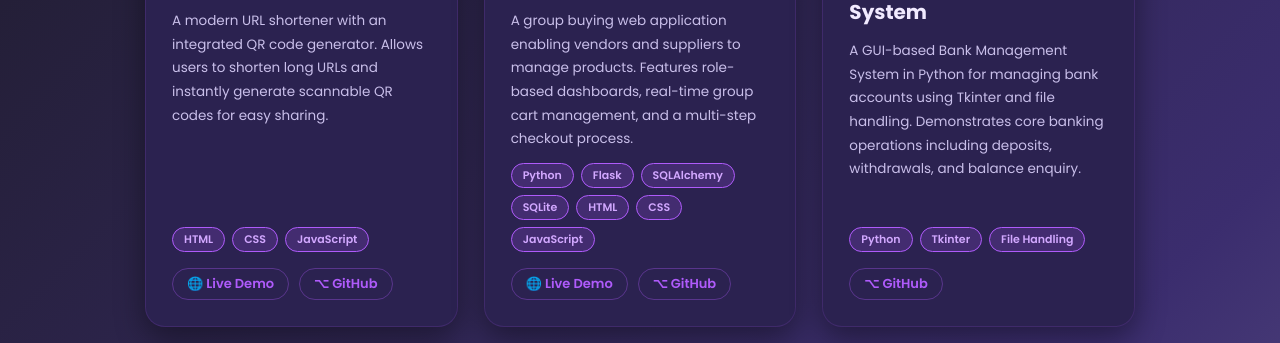
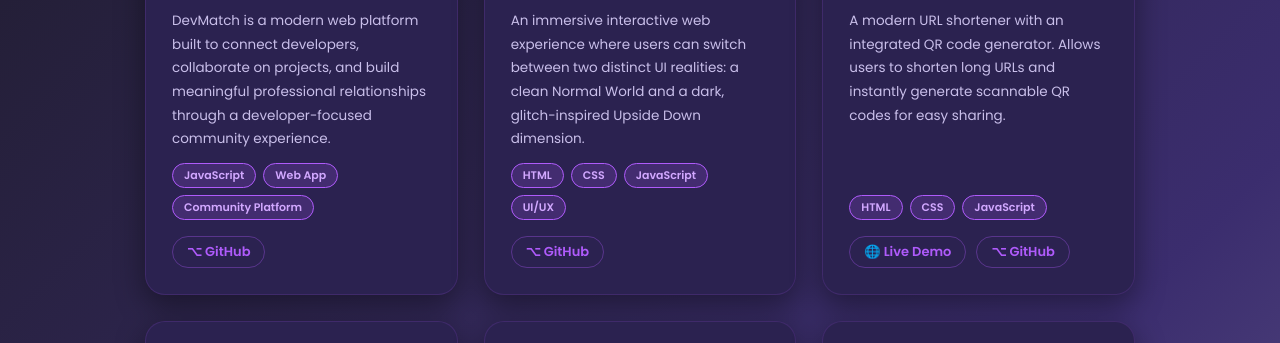
Before and after one commit to Akshat-gupta-01/Portfolio, a plain HTML site: page projects.html in a window 1280 px wide. Shown: the part 311-654 px from the top of the page. Drawn offline with Linux system fonts and the light colour scheme.

Commit message:
Update projects.html

```diff
--- a/projects.html
+++ b/projects.html
@@ -235,6 +235,34 @@
     </div>
 
     <div class="cards-grid">
+      <div class="card">
+        <div class="card-icon">🤝</div>
+        <h2>DevMatch</h2>
+        <p>DevMatch is a modern web platform built to connect developers, collaborate on projects, and build meaningful professional relationships through a developer-focused community experience.</p>
+        <div class="tech-tags">
+          <span class="tag">JavaScript</span>
+          <span class="tag">Web App</span>
+          <span class="tag">Community Platform</span>
+        </div>
+        <div class="card-links">
+          <a href="https://github.com/Akshat-gupta-01/DevMatch" class="card-link" target="_blank">⌥ GitHub</a>
+        </div>
+      </div>
+
+      <div class="card">
+        <div class="card-icon">🌗</div>
+        <h2>Dual World Web App</h2>
+        <p>An immersive interactive web experience where users can switch between two distinct UI realities: a clean Normal World and a dark, glitch-inspired Upside Down dimension.</p>
+        <div class="tech-tags">
+          <span class="tag">HTML</span>
+          <span class="tag">CSS</span>
+          <span class="tag">JavaScript</span>
+          <span class="tag">UI/UX</span>
+        </div>
+        <div class="card-links">
+          <a href="https://github.com/Akshat-gupta-01/Dual-World" class="card-link" target="_blank">⌥ GitHub</a>
+        </div>
+      </div>
 
       <div class="card">
         <div class="card-icon">🔗</div>
@@ -299,6 +327,7 @@
         </div>
       </div>
 
+
     </div>
     <!-- ===== GITHUB CTA ===== -->
     <div class="github-cta">
@@ -354,10 +383,6 @@
       </div>
 
     </div>
-
-
-
-
   </div>
 </body>
 </html>
```
